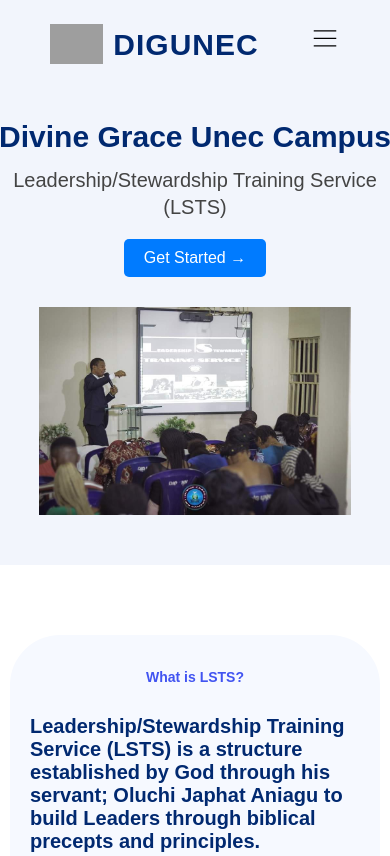
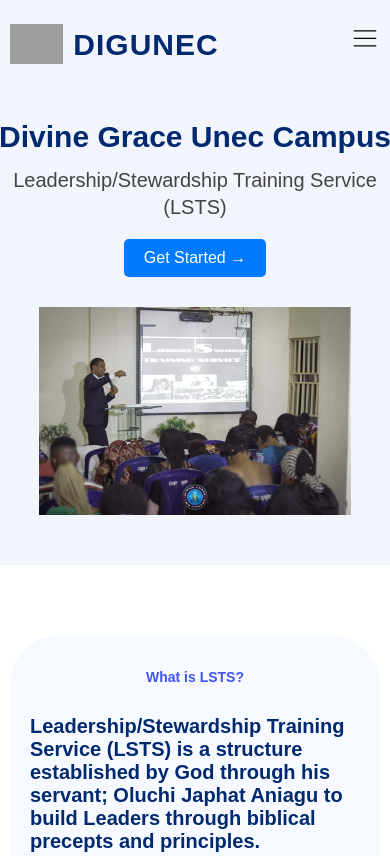
Before and after one commit to Soft-Nation-dev/DivineGrace, a plain HTML site: page index.html in a window 390 px wide. Shown: the top 856 px of the page. Drawn offline with nearby package versions, Linux system fonts and the light colour scheme; grey boxes are pictures that could not be loaded.

Commit message:
Update divinegraceheader.css

```diff
--- a/divinegraceheader.css
+++ b/divinegraceheader.css
@@ -17,8 +17,8 @@ header{
     display: flex;
     justify-content: space-between;
     padding-top: 15px;
-    padding-left: 50px;
-    padding-right: 50px;
+    padding-left: 30px;
+    padding-right: 30px;
 }
 
 .logo-img, .logo-imgg{
@@ -79,4 +79,15 @@ header{
     .navigation-div{
         display: none;
     }
+    .header-div{
+        padding-left: 10px;
+        padding-right: 10px;
+    }
 }
+
+@media (max-width:830px){
+    .header-div{
+        padding-left: 10px;
+        padding-right: 10px;
+    }
+}
```
